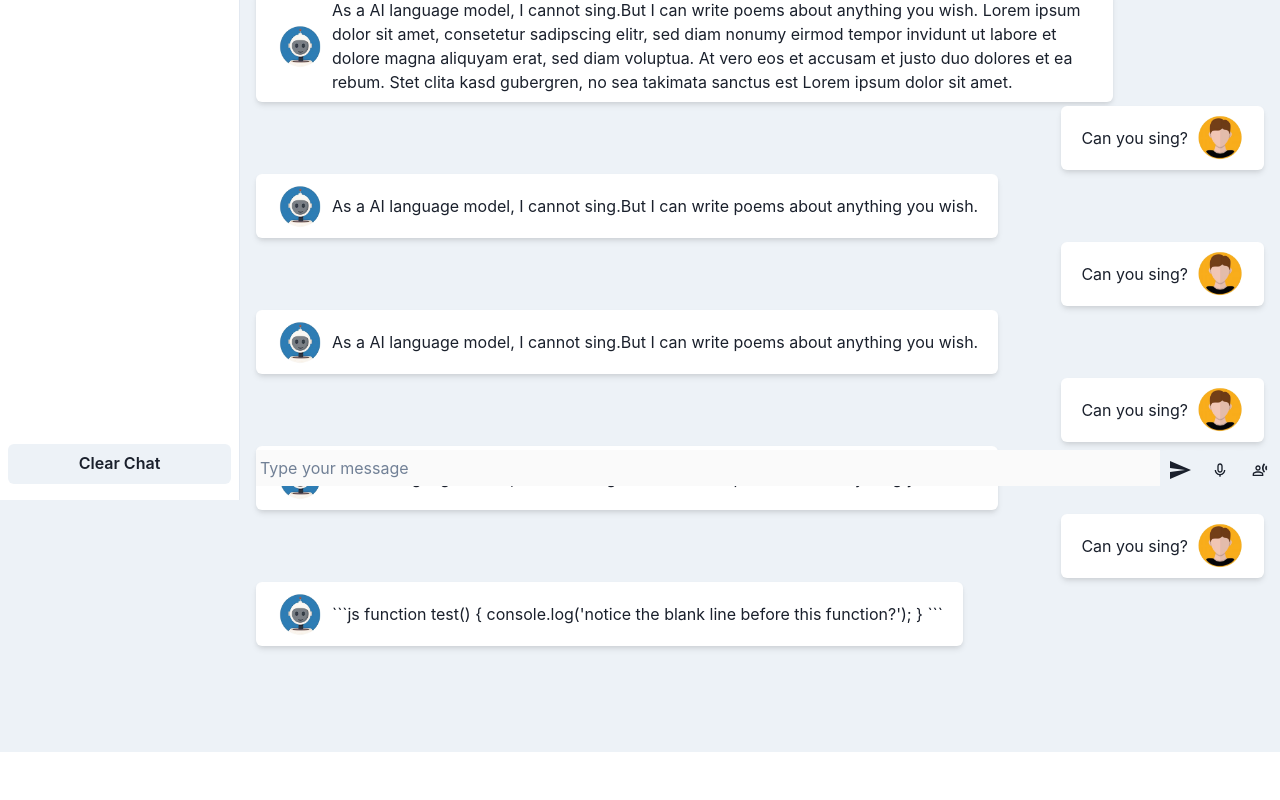
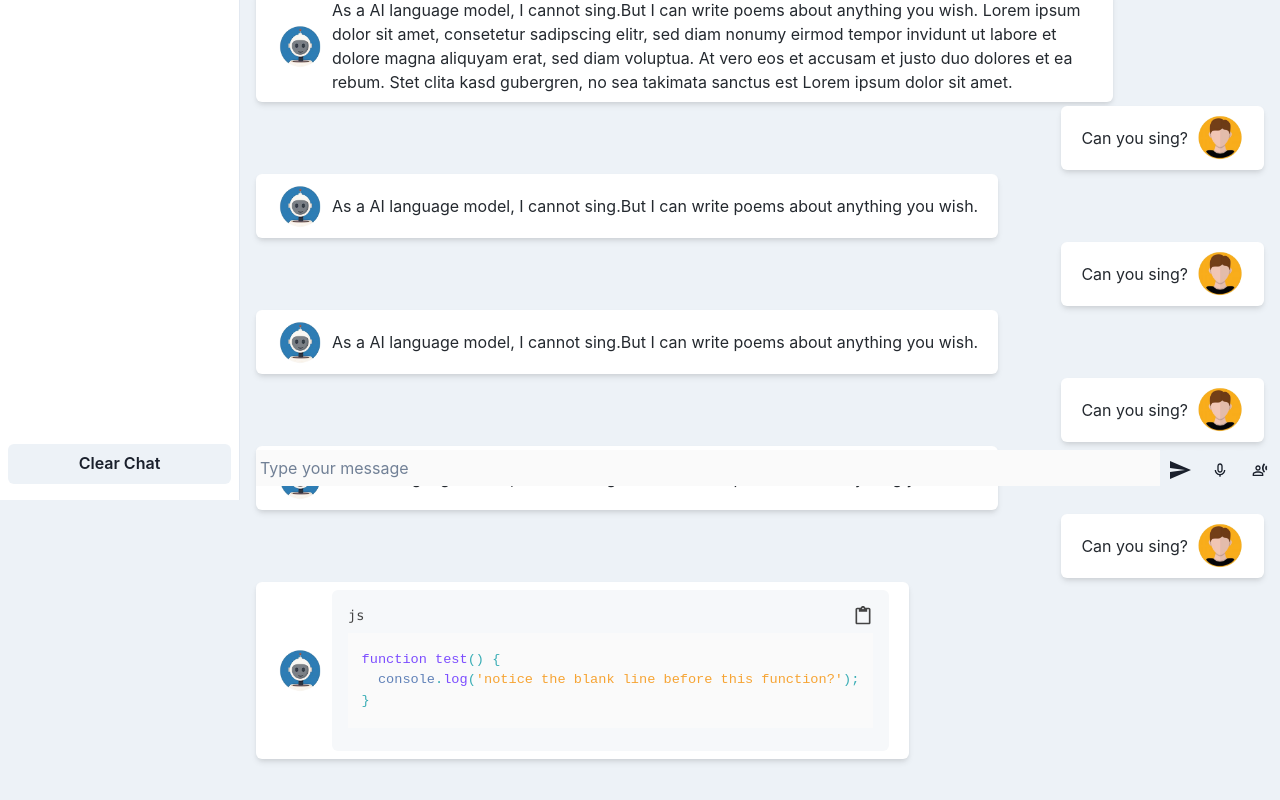
Before and after one commit to sathishkannan162/chatbot-voice-frontend, a React (Vite) app: page / in a window 1280 px wide. Shown: the part 300-1100 px from the top of the page. Before the commit the page ends 1052 px from the top, so only its background shows below. Built offline with nearby package versions, Linux system fonts and the light colour scheme.

Commit message:
feat: add github markdown formatting to text messages

```diff
--- a/src/CApp.jsx
+++ b/src/CApp.jsx
@@ -1,6 +1,6 @@
 import SimpleSidebar from './SimpleSidebar';
 import { useState } from 'react';
-import { sampleMessages } from './sampleConversations/sampleConversations';
+import { sampleMessages, codeSamplemessage } from './sampleConversations/sampleConversations';
 import MessageList from './chakraComponents/MessageList';
 import MessageInput from './chakraComponents/MessageInput';
 import Downloadbutton from './chakraComponents/DownloadButton';
@@ -9,6 +9,7 @@ import ClearChat from './chakraComponents/ClearChat';
 export default function App() {
   // const [messages, setMessages] = useState([]);
   const [messages, setMessages] = useState(sampleMessages);
+  // const [messages, setMessages] = useState(codeSamplemessage);
   return (
     <SimpleSidebar
       Header="Chat with AI"
--- /dev/null
+++ b/src/chakraComponents/MarkdownBody.jsx
@@ -0,0 +1,84 @@
+import { useState } from 'react';
+import ReactMarkdown from 'react-markdown';
+import remarkGfm from 'remark-gfm';
+import { Prism as SyntaxHighlighter } from 'react-syntax-highlighter';
+import {
+  gruvboxDark,
+  materialLight,
+} from 'react-syntax-highlighter/dist/esm/styles/prism';
+import ContentPasteIcon from '@mui/icons-material/ContentPaste';
+import AssignmentTurnedInIcon from '@mui/icons-material/AssignmentTurnedIn';
+import { Tooltip,Box } from '@chakra-ui/react';
+
+export default function MarkdownBody(props) {
+  // const { content, light } = props;
+  const {content} = props;
+  const light=true;
+  const [copy, setCopy] = useState(false); //TODO: separate the copy icon elements into a separate element and pass the codeblock as props, so that the whole component is not changed when the icon has to change.
+  const handleCopyCodeBlock = () => {
+    window.navigator.clipboard.writeText(codeBlockTemp);
+    setCopy(true);
+    setTimeout(() => {
+      setCopy(false);
+    }, 3000);
+  };
+  let codeBlockTemp = ''; // NOTE: create a variable to temporarily store codeblock for copy
+  const copyIconColorDark = '#aaa';
+  const copyIconColorLight = '#444';
+  return (
+    <ReactMarkdown
+      children={content}
+      remarkPlugins={[remarkGfm]}
+      components={{
+        code({ node, inline, className, children, ...props }) {
+          const match = /language-(\w+)/.exec(className || '');
+          return !inline ? (
+            <div className="markdown-code-body">
+              <Box
+                className="code-header"
+                sx={{
+                  display: match ? 'flex' : 'block',
+                  justifyContent: 'space-between',
+                  textAlign: match ? 'left' : 'right',
+                  color: light ? copyIconColorLight : copyIconColorDark, // TODO:uncomment when implementing dark mode
+                  // color: 'purple',
+                  // NOTE: set color to grey or some other suitable color for dark mode and do the same for light mode.
+                }}
+              >
+                {match ? match[1] : ' '}
+                {copy ? (
+                  <Tooltip label="copied" placement="right-end">
+                    <AssignmentTurnedInIcon fontSize="small" />
+                  </Tooltip>
+                ) : (
+                  <Tooltip label="copy code" placement="right-end">
+                    <ContentPasteIcon
+                      fontSize="small"
+                      onClick={handleCopyCodeBlock}
+                    />
+                  </Tooltip>
+                )}
+              </Box>
+              <div hidden>{(codeBlockTemp = children)}</div>
+              {match ? (
+                <SyntaxHighlighter
+                  {...props}
+                  children={String(children).replace(/\n$/, '')}
+                  style={light ? materialLight : gruvboxDark}
+                  language={match[1]}
+                  PreTag="div"
+                />
+              ) : (
+                children
+              )}
+            </div>
+          ) : (
+            <code {...props} className={className}>
+              {children}
+            </code>
+          );
+        },
+      }}
+    />
+  );
+}
--- a/src/chakraComponents/Message.jsx
+++ b/src/chakraComponents/Message.jsx
@@ -1,6 +1,11 @@
 import { Card, CardBody, Avatar, Flex, Text } from '@chakra-ui/react';
 import robot from '../assets/robot-avatar.png';
 import user from '../assets/user-avatar.png';
+import '../styles/github-markdown-css/common.css';
+import '../styles/github-markdown-css/light.css';
+import '../styles/github-markdown-css/dark.css';
+import MarkdownBody from './MarkdownBody';
+
 export default function Message(props) {
   const { message } = props;
   const isUser = message.role === 'user';
@@ -18,7 +23,10 @@ export default function Message(props) {
               name={isUser ? 'user' : 'assistant'}
               src={isUser ? user : robot}
             ></Avatar>
-            <Text>{message.content}</Text>
+            <div className='markdown-body markdown-body-light'>
+
+              <MarkdownBody content={message.content} />
+            </div>
           </Flex>
         </CardBody>
       </Card>
```
Also changed, not shown: src/styles/markdown-body-github.css (added, +23 -0 lines).
